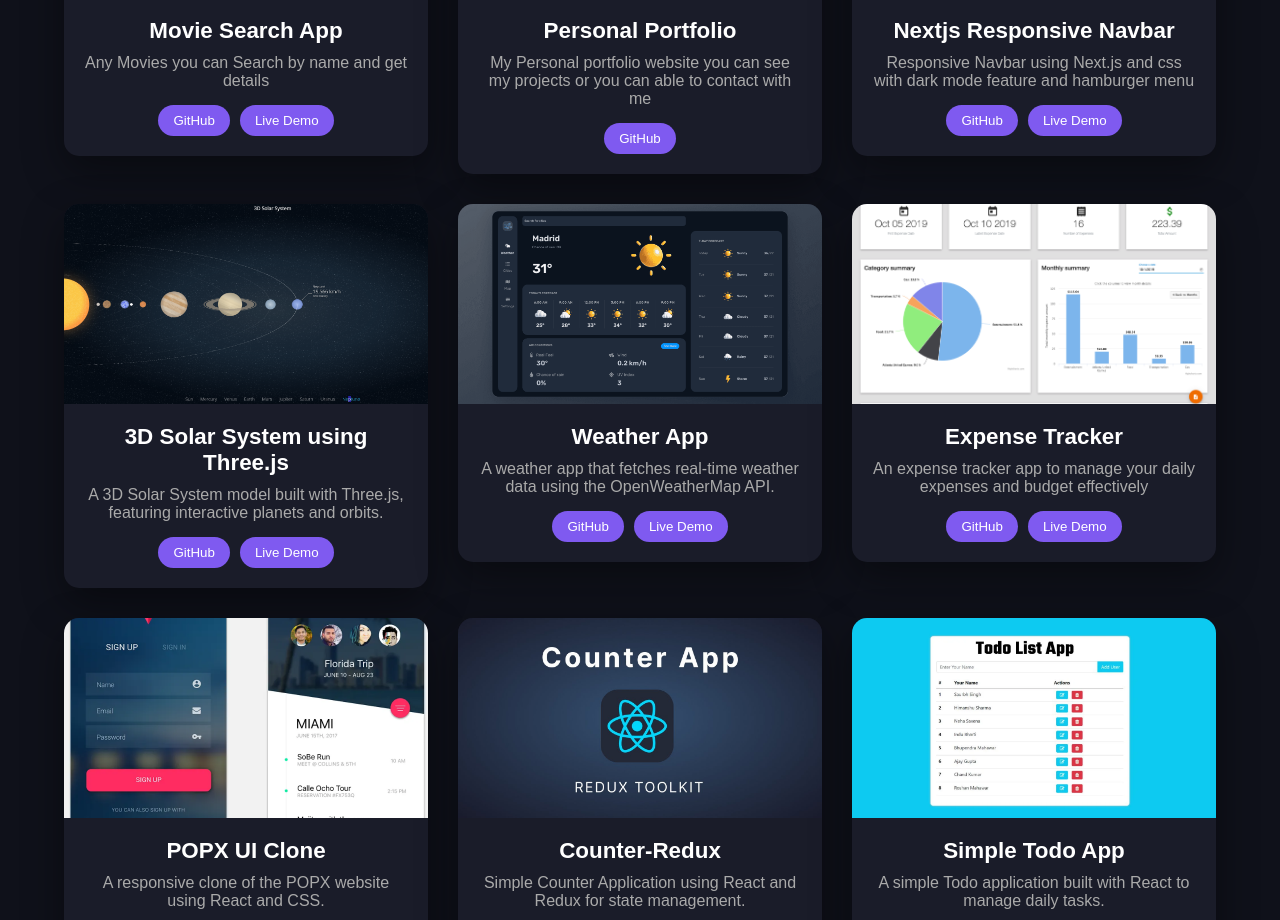
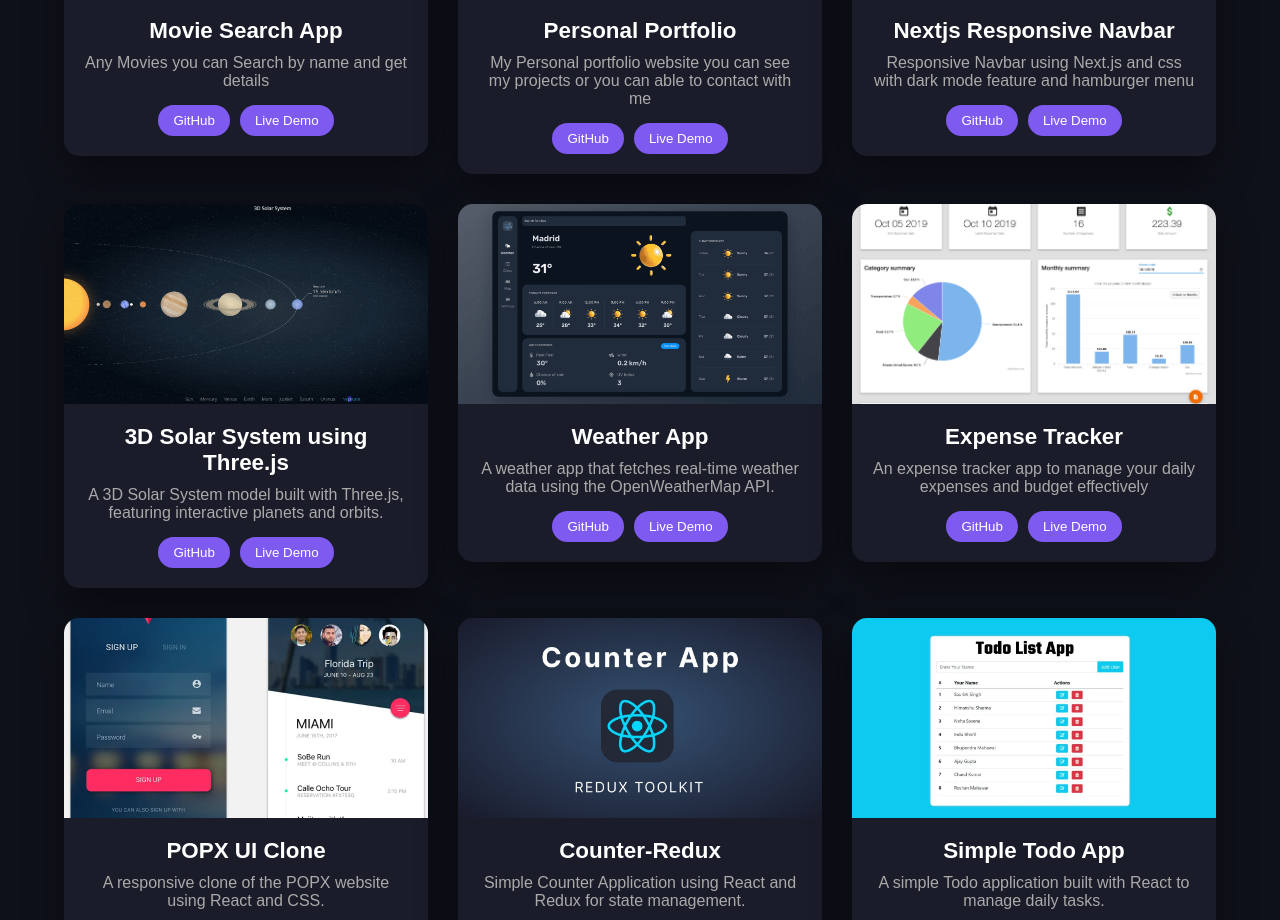
Before and after one commit to aniruddha-void/nextjs-portfolio, a Next.js app: page / in a window 1280 px wide. Shown: the part 2253-3173 px from the top of the page. Built offline with nearby package versions, Linux system fonts and the light colour scheme.

Commit message:
small change

```diff
--- a/src/app/components/ProjectSection.js
+++ b/src/app/components/ProjectSection.js
@@ -22,7 +22,7 @@ const projectsData = [
     image:"/images/projects/portfolio.png",
     tag: ["All"],
     gitUrl: "https://github.com/aniruddha-void/nextjs-portfolio.git",
-    previewUrl: "",
+    previewUrl: "https://aniruddha-void-portfolio.vercel.app/",
   },
   {
     id: 3,
```
